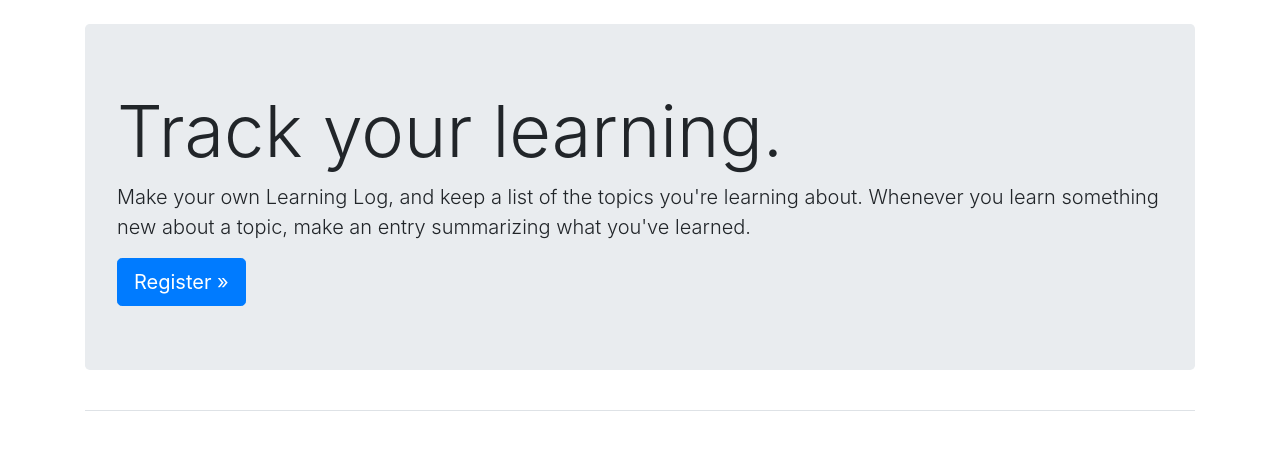
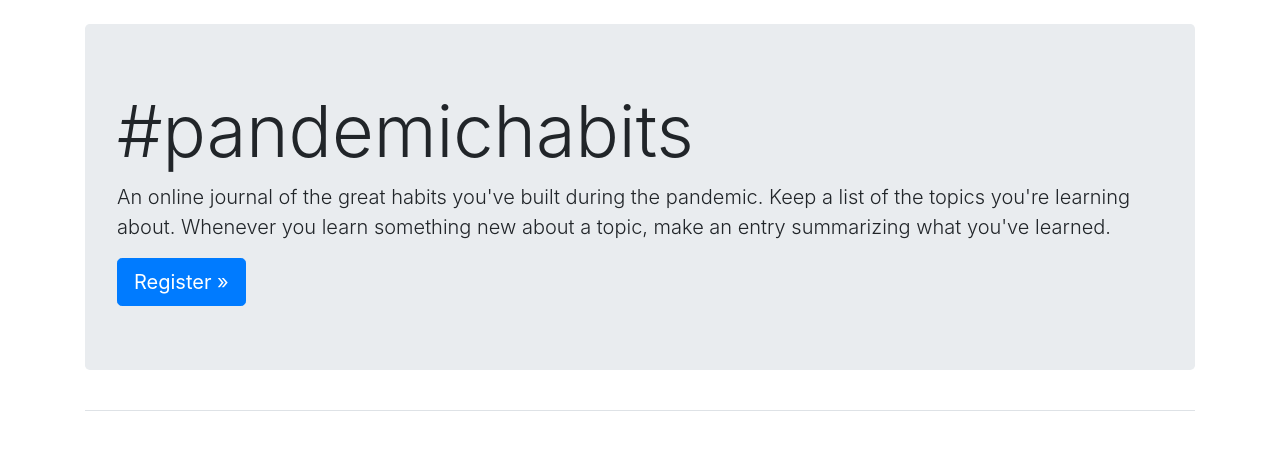
Before and after one commit to kkojwang/learning_log, a Django app: page / in a window 1280 px wide. Shown: the part 58-508 px from the top of the page. Run offline with Django 3.2, Linux system fonts and the light colour scheme; some libraries are stand-ins or nearby versions.

Commit message:
Set DEBUG based on environment, add pandemic habits text.

```diff
--- a/learning_log/settings.py
+++ b/learning_log/settings.py
@@ -131,3 +131,8 @@ LOGIN_URL = 'users:login'
 # Heroku settings
 import django_heroku
 django_heroku.settings(locals())
+
+if os.environ.get('DEBUG') == 'TRUE':
+    DEBUG = True
+elif os.environ.get('DEBUG') == 'FALSE':
+    DEBUG = False
--- a/learning_logs/templates/learning_logs/index.html
+++ b/learning_logs/templates/learning_logs/index.html
@@ -2,9 +2,9 @@
 
 {% block page_header %}
   <div class="jumbotron">
-  	<h1 class="display-3">Track your learning.</h1>
+  	<h1 class="display-3">#pandemichabits</h1>
 
-  	<p class="lead">Make your own Learning Log, and keep a list of the topics you're learning about. Whenever you learn something new about a topic, make an entry summarizing what you've learned.</p>
+  	<p class="lead">An online journal of the great habits you've built during the pandemic. Keep a list of the topics you're learning about. Whenever you learn something new about a topic, make an entry summarizing what you've learned.</p>
 
   	<a class="btn btn-lg btn-primary" href="{% url 'users:register' %}"
   	  role="button">Register &raquo;</a>
```
